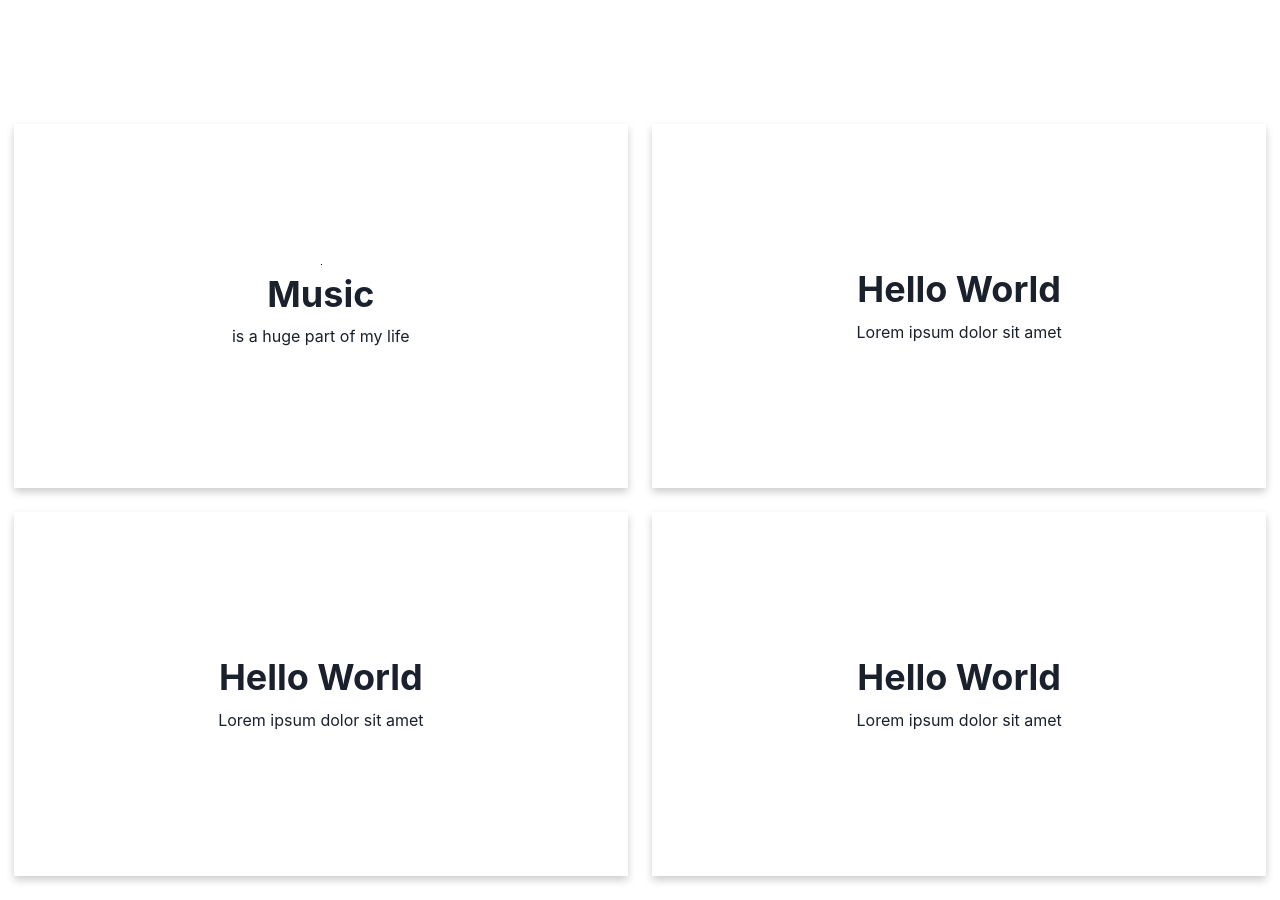
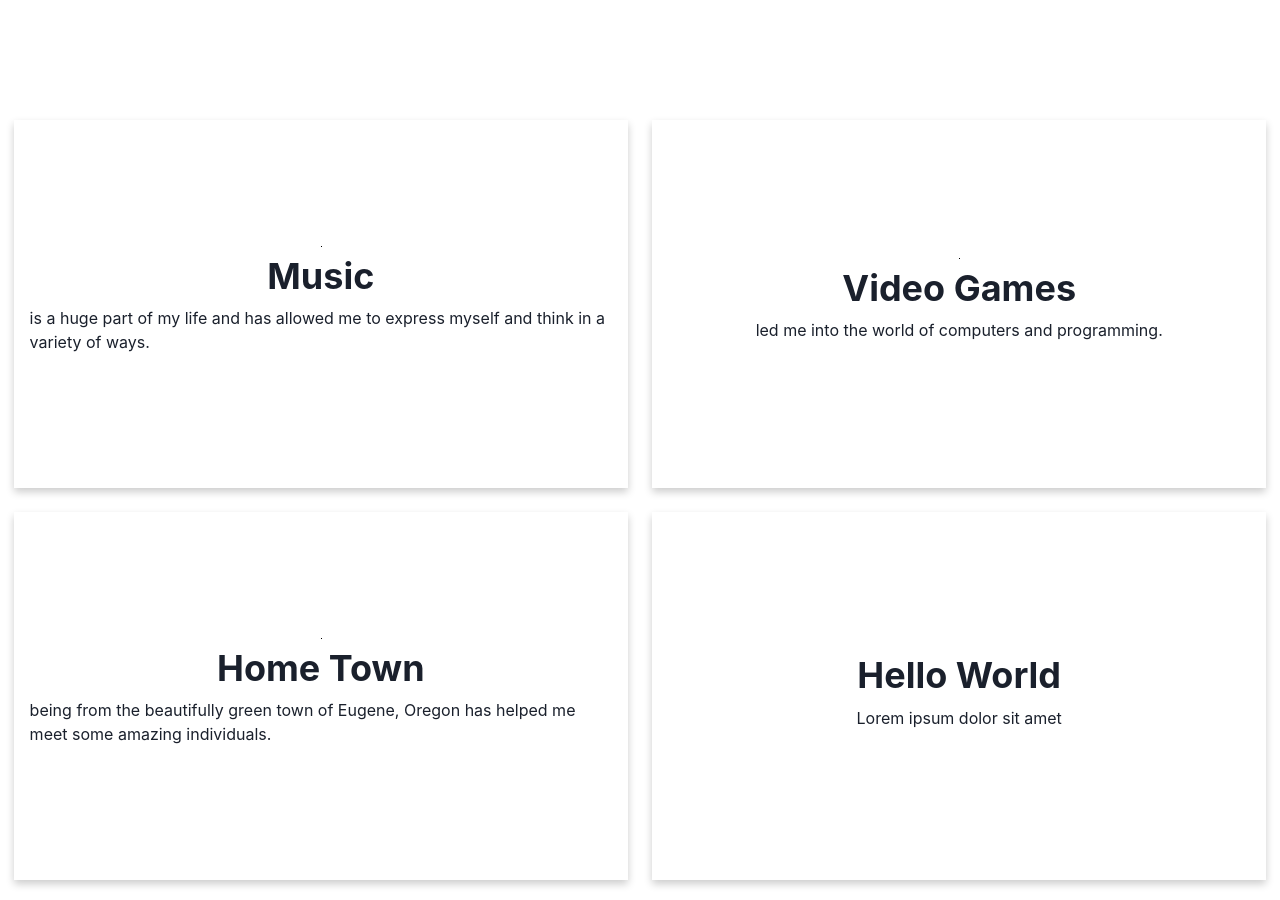
Before and after one commit to queercat/Portfolio, a React (Create React App) app in the folder portfolio/: page / in a window 1280 px wide. Shown: the part 700-1600 px from the top of the page. Built offline with nearby package versions, Linux system fonts and the light colour scheme; no server answers.

Commit message:
Added overflow protection, fixed some padding..

```diff
--- a/portfolio/src/components/about/About.jsx
+++ b/portfolio/src/components/about/About.jsx
@@ -6,12 +6,12 @@ import {VoxelTemplate} from '../voxel/Voxel'
 
 function About() {
     return (<div>
-        <PageContainerNonC style={{backgroundColor: "#FFFFFF"}}>
+        <PageContainerNonC id="about" style={{backgroundColor: "white"}}>
             <Center height="100vh">
                 <Grid templateColumns='repeat(2, 1fr)' gap='6'>
-                    <Card text="Music" description="is a huge part of my life"><VoxelTemplate color="#FFFFFF" rot={[45, 90, 0]} trans={[0, 0, 0]} animRot={[0.01, 0.01, 0.01]} width=".25" height=".25" baseURL="/models/keyboard"/></Card>
-                    <Card text="Hello World" description="Lorem ipsum dolor sit amet"></Card>
-                    <Card text="Hello World" description="Lorem ipsum dolor sit amet"></Card>
+                    <Card text="Music" description="is a huge part of my life and has allowed me to express myself and think in a variety of ways."><VoxelTemplate color="#FFFFFF" rot={[45, 90, 0]} trans={[0, 0, 0]} animRot={[0.00, 0.005, 0.00]} width=".25" height=".25" baseURL="/models/keyboard"/></Card>
+                    <Card text="Video Games" description="led me into the world of computers and programming."><VoxelTemplate color="#FFFFFF" rot={[45, 0, 0]} trans={[0, 0, 0]} animRot={[0.01, 0.0, 0.00]} width=".25" height=".25" baseURL="/models/controller"/></Card>
+                    <Card text="Home Town" description="being from the beautifully green town of Eugene, Oregon has helped me meet some amazing individuals."><VoxelTemplate color="#FFFFFF" rot={[90, 0, 0]} trans={[0, -3, 0]} animRot={[0.00, 0.00, -0.001]} width=".25" height=".25" baseURL="/models/oregon"></VoxelTemplate></Card>
                     <Card text="Hello World" description="Lorem ipsum dolor sit amet"></Card>
                 </Grid>
             </Center>
--- a/portfolio/src/components/card/card.css
+++ b/portfolio/src/components/card/card.css
@@ -2,10 +2,14 @@
     background-color: white;
     box-shadow: 0 4px 8px 0 rgba(0,0,0,0.2);
     transition: 0.3s;
-    padding: 2px 16px;
+
+    padding-right: 5px;
+    padding-bottom: 8px;
 
     min-width: 48vw;
     min-height: 45vh;
+
+    overflow: hidden;
 }
 
 .card:hover {
--- a/portfolio/src/components/pagecontainer/PageContainer.jsx
+++ b/portfolio/src/components/pagecontainer/PageContainer.jsx
@@ -3,7 +3,7 @@ import {Container, Heading, Grid, GridItem, Center, VStack, Text, chakra, propNa
 function PageContainer(props) {
     return (
     <div style={props.style}>
-    <Container h="100vh">
+    <Container id={props.id} h="100vh">
         <Center h="100vh">
             <VStack>
                 {props.children}
@@ -17,7 +17,7 @@ function PageContainer(props) {
 function PageContainerNonC(props) {
     return (
         <div style={props.style}>
-        <Container h="100vh">
+        <Container id={props.id} h="100vh">
             {props.children}
         </Container>
         </div>
--- a/portfolio/src/components/profile/Profile.jsx
+++ b/portfolio/src/components/profile/Profile.jsx
@@ -5,16 +5,22 @@ import {VoxelTemplate}  from '../voxel/Voxel'
 
 import {Button, Divider, HStack} from '@chakra-ui/react';
 
+function ScrollToID(id) {
+    var elem = document.getElementById(id);
+
+    elem.scrollIntoView();
+}
+
 function Profile() {
     return (<div>
-        <PageContainer style={{backgroundColor: "white"}}>
-            <VoxelTemplate baseURL="/models/computer-cute" width=".25" height=".25" rot={[0, 45, 0]} trans={[0, -.6, 0]} animRot={[0, 0.01, 0]}></VoxelTemplate>
+        <PageContainer id="profile" style={{backgroundColor: "white"}}>
+            <VoxelTemplate baseURL="/models/computer-cute" width=".4" height=".25" rot={[0, 45, 0]} trans={[0, -.6, 0]} animRot={[0, 0.01, 0]}></VoxelTemplate>
             <Hero text="May Tusek" subtext={["Full Stack Developer", "Software Engineer"]}/>
             <Divider/>
             <HStack>
-                <Button>About Me</Button>
-                <Button>Projects</Button>
-                <Button>Hire Me</Button>
+                <Button onClick={() => ScrollToID("about")}>About Me</Button>
+                <Button onClick={() => ScrollToID("projects")}>Projects</Button>
+                <Button onClick={() => ScrollToID("hire me")}>Hire Me</Button>
             </HStack>
         </PageContainer>
       </div>
```
